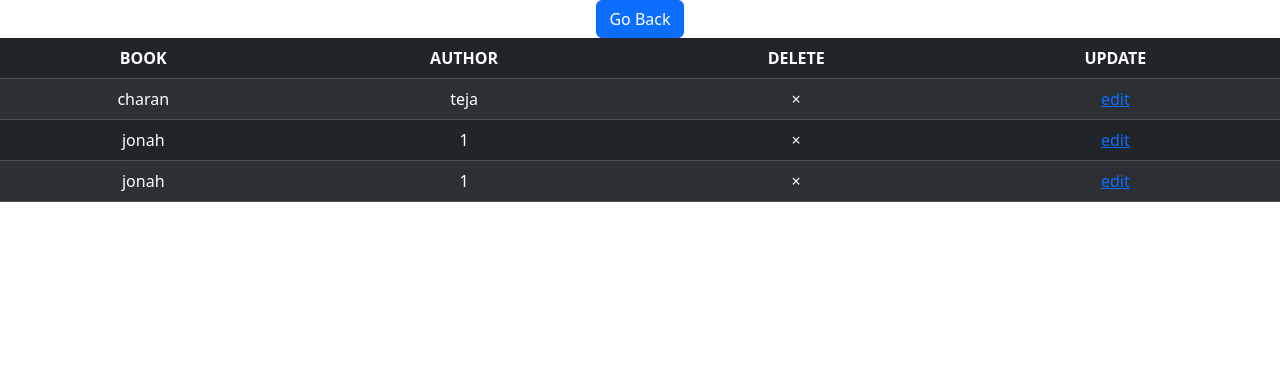
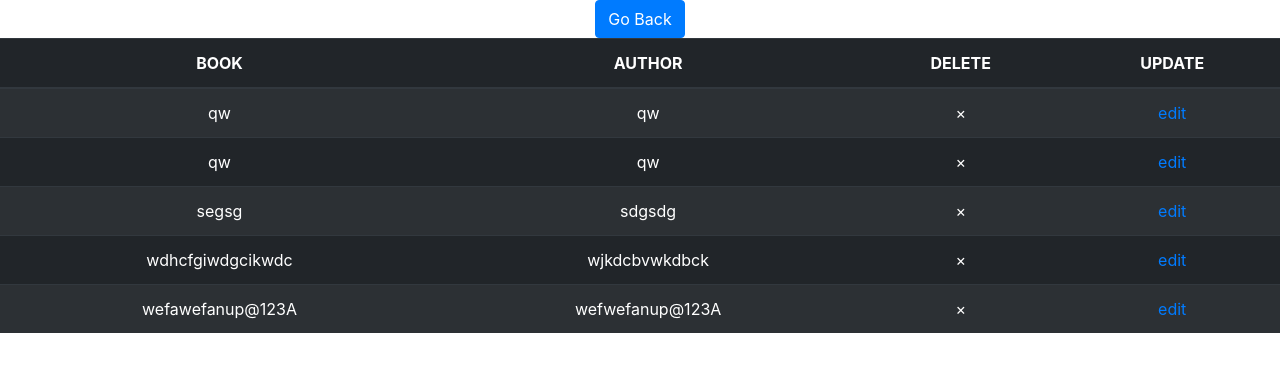
Before and after one commit to jonah91291/REACT-CRUD-BOOK-AUTHOR-APPLICATION, a React (Create React App) app: page /books in a window 1280 px wide. Shown: the top 372 px of the page. Built offline with nearby package versions, Linux system fonts and the light colour scheme; data requests are answered from the project's data file.

Commit message:
new code added

```diff
--- a/db.json
+++ b/db.json
@@ -1,19 +1,29 @@
 {
   "book": [
     {
-      "bookname": "charan",
-      "authorname": "teja",
+      "bookname": "qw",
+      "authorname": "qw",
+      "id": 1
+    },
+    {
+      "bookname": "qw",
+      "authorname": "qw",
       "id": 2
     },
     {
-      "bookname": "jonah",
-      "authorname": "1",
+      "bookname": "segsg",
+      "authorname": "sdgsdg",
       "id": 3
     },
     {
-      "bookname": "jonah",
-      "authorname": "1",
+      "bookname": "wdhcfgiwdgcikwdc",
+      "authorname": "wjkdcbvwkdbck",
       "id": 4
+    },
+    {
+      "bookname": "wefawefanup@123A",
+      "authorname": "wefwefanup@123A",
+      "id": 5
     }
   ]
 }
--- a/package.json
+++ b/package.json
@@ -4,11 +4,14 @@
   "private": true,
   "dependencies": {
     "axios": "^0.18.0",
+    "bootstrap": "^4.0.0",
+    "lodash": "^4.17.11",
     "react": "^16.4.1",
     "react-axios": "^2.0.0",
     "react-dom": "^16.4.1",
     "react-router-dom": "^4.3.1",
     "react-scripts": "1.1.4",
+    "regexr": "^1.4.5",
     "toastr": "^2.1.4"
   },
   "scripts": {
--- a/src/App.js
+++ b/src/App.js
@@ -2,6 +2,7 @@ import React, { Component } from 'react';
 import './App.css';
 import Main from './routes';
 import { BrowserRouter } from "react-router-dom";
+
 class App extends Component {
 
 
--- a/src/components/booksubmit/addbook.css
+++ b/src/components/booksubmit/addbook.css
@@ -1,3 +1,6 @@
-.body{
-    padding: 30px,30px,30px,30px;
-}
+
+.formClass{
+    margin-top: 50px;
+    margin-left:500px;
+    margin-right:500px;
+    }
--- a/src/components/booksubmit/addbook.js
+++ b/src/components/booksubmit/addbook.js
@@ -1,15 +1,37 @@
 import React from 'react';
 import axios from "axios";
 import { Link } from "react-router-dom";
+import _ from 'lodash';
+import  './addbook.css';
+
 class Addbook extends React.Component {
     constructor(props) {
         super(props);
-        //1st fields will be empty anf will be updated by update method from
+        //1st fields will be empty and will be updated by update method from
         this.state = {
             bookname: "",
             authorname: "",
-                   };
+            button:true,
+            form:false,
+            noColor:"form-control",
+            noColor1:"form-control"
+            };
     }
+
+    //as CONSTRUCTOR is the 1st method to run, ComponentntWillMount will be the 2nd
+
+    ComponentntWillMount() {
+        if ( this.props.location.state)
+        {
+            const { bookname, authorname } = this.props.location.state
+            this.setState({
+                bookname,
+                authorname
+            })
+        }
+        this.showForm ();
+    }
+
     //when the button is clicked the data will be taken into handlesubmit  button to post it into the server
     //which is userdefined method
     handleSubmit = (event) => {
@@ -47,47 +69,114 @@ class Addbook extends React.Component {
 
     }
     //2nd step from data will get updated from inputform to update method and the state is changed
-    update = (event) => {
+        update = (event) => {
+            const regularExpression_1= /^(?=.*\d)(?=.*[a-z])(?=.*[A-Z])(?=.*[a-zA-Z]).{8,}$/;
+            const regularExpression_2= /^(?=.*\d)(?=.*[a-z])(?=.*[A-Z])(?=.*[a-zA-Z]).{8,}$/;
+            const valid1 = regularExpression_1.test(event.target.value);
+            const valid2 = regularExpression_2.test(event.target.value);
 
-        this.setState({ [event.target.name]: event.target.value })
-    }
+                if(event.target.name ==="bookname"){
+              if(!valid1)
+                    {
+                    this.setState({ noColor : "form-control is-invalid"})
+                    }
+                    else{
+                    this.setState({ noColor : "form-control is-valid"})
+                    }
+                }
+                if(event.target.name ==="authorname"){
 
-    componentWillMount() {
-        if ( this.props.location.state)
-        {
-            const { bookname, authorname } = this.props.location.state
-            this.setState({
-                bookname,
-                authorname
-            })
+                if(!valid2)
+                    {
+                    this.setState({ noColor1 : "form-control is-invalid"})
+                    }
+                    else{
+                    this.setState({ noColor1 : "form-control is-valid"})
+                    }
+                }
+                    this.setState({ [event.target.name]:event.target.value });
+
         }
-    }
+
+
+    //Inorder to show form
+        showForm=()=>{
+            this.setState({ button:false, form:true })
+            console.log(this.state.button, this.state.form ,"in form ///////////")
+        }
+
 
     render() {
-        // console.log(this.props.location, "link")
+        const button=(<div>
+                        <button type="Button" className="btn btn-primary"  onClick={this.showForm} >
+                            Click to Enter
+                        </button>
+                     </div>)
+
+        const form=(<div>
+            <form className="formClass">
+                <div className="form-group">
+                    <label for="validationServer03">ENTER BOOK NAME</label>
+                    <input
+                    type="text"
+                    className={this.state.noColor}
+                    placeholder="BOOK"
+                    name="bookname"
+                    value={this.state.bookname}
+                    onChange={this.update.bind(this)}
+                    required
+                    id="validationServer03"
+                    />
+                    {this.state.noColor === "form-control is-invalid" ?
+                    (<div class="in-valid-feedback">
+                        <b>Your input should be 8 characters in length and
+                        it should contain alphabet,numerics and atleast 1 special character.
+                   </b></div>) : (<div><i>*Please enter this mandatory field</i></div>)}
+                    {/* value is assigned to the name in the input field and its state is changed */}
+                </div>
+
+                <div className="form-group">
+                    <label for="validationServer04">ENTER AUTHOR NAME</label>
+                    <input
+                    type="text"
+                    className={this.state.noColor1}
+                    placeholder="AUTHOR"
+                     name="authorname"
+                    value={this.state.authorname}
+                    onChange={this.update.bind(this)}
+                    required
+                    id="validationServer04"
+                    />
+                    {this.state.noColor1 === "form-control is-invalid" ?
+                    (<div class="in-valid-feedback">
+                        <b>Your text should contain only numerics and should only be 8 characters long.
+                        </b></div>): (<div><i>*Please enter this mandatory field</i></div>)}
+                    {/* value is assigned to the name in the input field and its state is changed */}
+                </div>
+
+                <label >CLICK ON BUTTON TO ADD THE BOOK DETAILS</label>
+                <br/>
+                 {this.state.noColor  === "form-control is-valid" && this.state.noColor1 === "form-control is-valid" ?
+                (<button
+                type="Button"
+                className="btn btn-primary"
+                onClick={this.handleSubmit}
+                >
+                                <Link to="/books">
+                                    <span style={{ color: "white" }}> Enter Info </span>
+                                </Link>
+                </button>):(false)}
+
+
+            </form>
+
+        </div>);
+
         return (
             <div className="body">
-                <form>
-                    <div className="form-group">
-                        <label >ENTER BOOK NAME</label>
-                        <input type="text" className="form-control" placeholder="BOOK" name="bookname" value={this.state.bookname} onChange={this.update} />
-                        {/* value is assigned to the name in the input field and its state is changed */}
-
-                    </div>
-                    <div className="form-group">
-                        <label >ENTER AUTHOR NAME</label>
-                        <input type="text" className="form-control" placeholder="AUTHOR" name="authorname" value={this.state.authorname} onChange={this.update} />
-                        {/* value is assigned to the name in the input field and its state is changed */}
-                    </div>
-                    <label >CLICK ON BUTTON TO ADD THE BOOK DETAILS</label>
-                    <button type="Button" className="btn btn-primary" onClick={this.handleSubmit} >
-                        <Link to="/books">
-                            <span style={{ color: "white" }}>   Enter Info </span>
-                        </Link>
-                    </button>
-                </form>
+            {this.state.button? (button):(form)}
             </div>
-        );
+            );
     }
 }
 
--- a/src/components/table/bookinfo.js
+++ b/src/components/table/bookinfo.js
@@ -1,7 +1,7 @@
 import React from 'react';
 import axios from "axios";
 import { Link } from "react-router-dom";
-import toastr from 'toastr'
+import toastr from 'toastr';
 
 const Table = (props) => (
     <tr>
@@ -44,11 +44,11 @@ class Bookinfotable extends React.Component {
                 console.log(error);
             });
 
-
         toastr.success("book removed")
     }
 
     //2nd step it will come here
+
     componentWillMount() {
         setInterval(this.getData, 900)
     }
@@ -74,16 +74,22 @@ class Bookinfotable extends React.Component {
                         {
                             this.state.arrayInfo.map(data => {
                                 return (<Table key={data.id}>
+
                                     <td>{data.bookname}</td>
+
                                     <td>{data.authorname}</td>
-                                    <td onClick={() => this.handleDelete(data.id)} ><span aria-hidden="true">&times;</span></td>
-                                    <td>
-                                        <Link to={{ pathname: '/', state: { id: data.id, bookname: data.bookname, authorname: data.authorname } }} >
-                                            <span className="glyphicon glyphicon-print">edit
-                                            </span>
 
-                                        </Link>
+                                    <td onClick={() => this.handleDelete(data.id)} >
+                                    <span aria-hidden="true">&times;</span>
                                     </td>
+
+<td>
+    <Link to={{ pathname: '/', state: { id: data.id,bookname: data.bookname,authorname: data.authorname }}} >
+        <span className="glyphicon glyphicon-print">
+        edit
+        </span>
+    </Link>
+</td>
                                 </Table>)
                             })
                         }
--- a/src/index.js
+++ b/src/index.js
@@ -3,6 +3,7 @@ import ReactDOM from 'react-dom';
 import './index.css';
 import App from './App';
 import registerServiceWorker from './registerServiceWorker';
+
 //bootstrap
 import 'bootstrap/dist/css/bootstrap.min.css';
 
--- a/src/routes/index.js
+++ b/src/routes/index.js
@@ -1,13 +1,15 @@
-import React from 'react'
-import { Switch, Route } from 'react-router-dom'
+import React from 'react';
+import { Switch, Route } from 'react-router-dom';
 import Addbook from '../components/booksubmit/addbook';
 import Bookinfotable from '../components/table/bookinfo';
+
+import Test from '../components/test/Test';
 // The Main component renders one of the three provided
 // Routes (provided that one matches). Both the /roster
 // and /schedule routes will match any pathname that starts
 // with /roster or /schedule. The / route will only match
 // when the pathname is exactly the string "/"
-const Main = () => (
+const  Main = () => (
     <main>
 
         <Switch>
@@ -19,6 +21,10 @@ const Main = () => (
                 path='/books'
                 component={Bookinfotable}
             />
+            <Route
+                path='/test'
+                component={Test}
+            />
         </Switch>
 
     </main>
```
Also changed, not shown: 1 other file (tests, documents, lock files or other folders).
